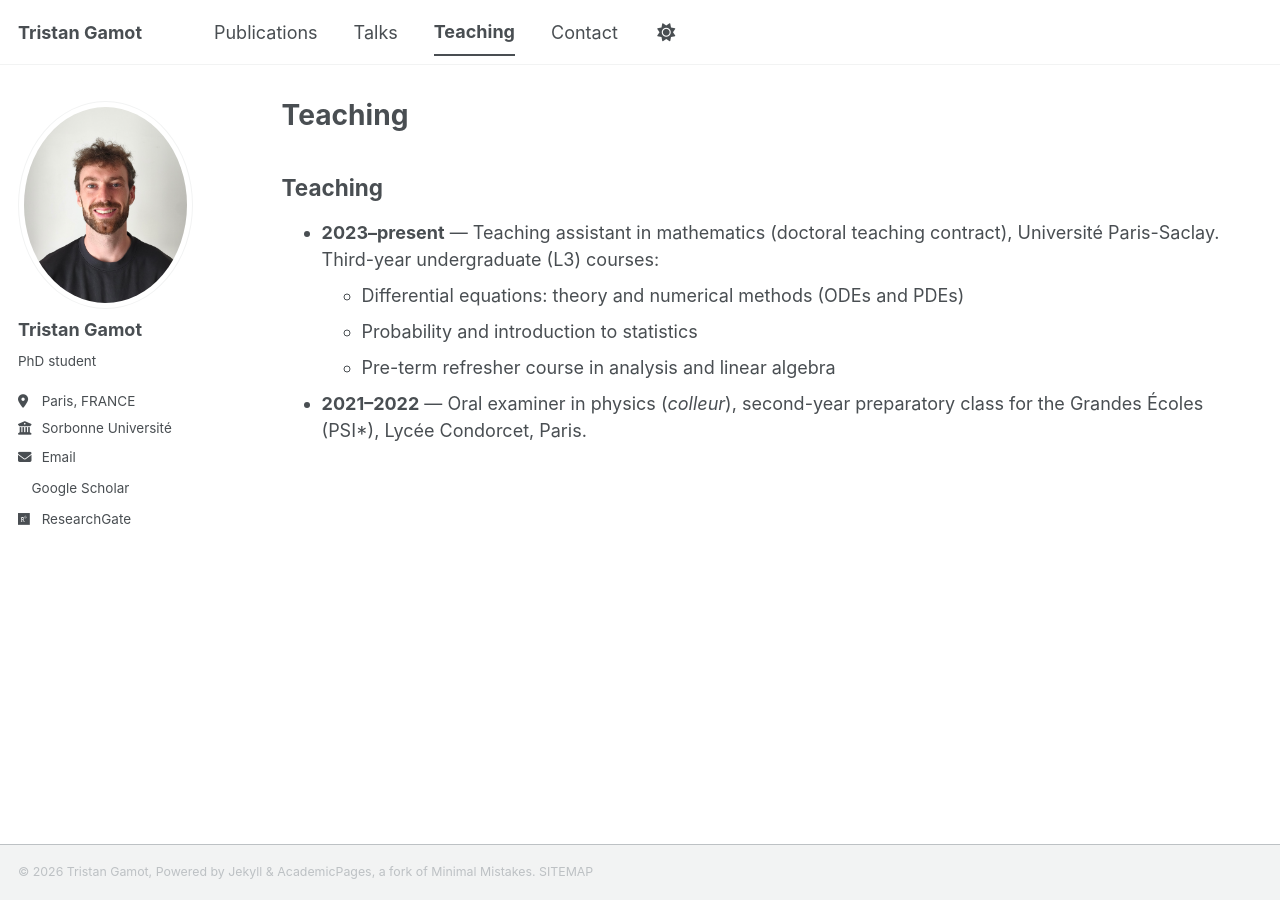
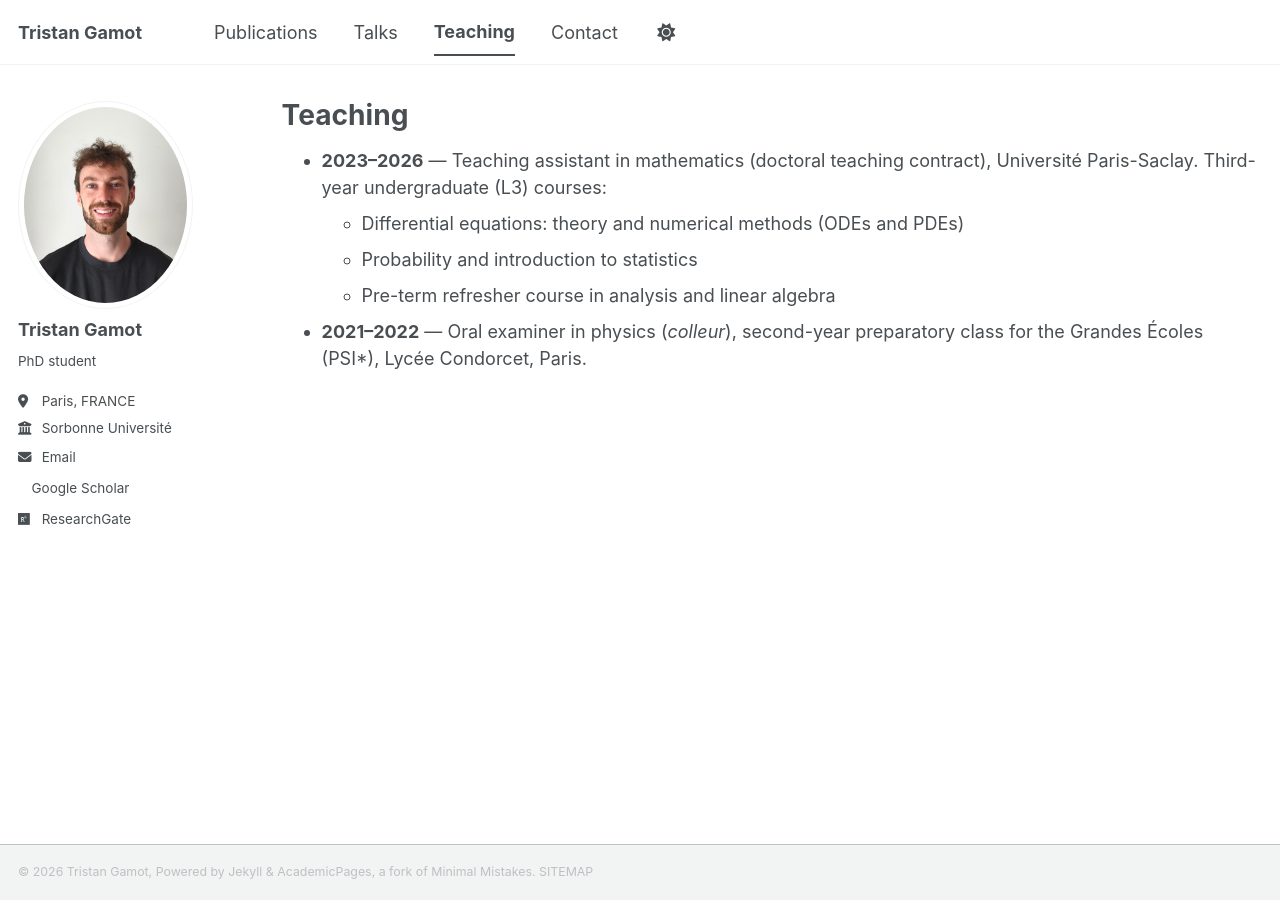
Before and after one commit to tgamot/tgamot.github.io, a Jekyll site: the page built from _pages/teaching.html, in a window 1280 px wide. Built offline with Jekyll 4.4.1, drawn with Linux system fonts in a browser that asks for light colours; a style sheet for code colours, icons or effects is not loaded.

Commit message:
Update teaching.html

```diff
--- a/_pages/teaching.html
+++ b/_pages/teaching.html
@@ -6,10 +6,9 @@ author_profile: true
 ---
 
 <section id="teaching">
-  <h2>Teaching</h2>
   <ul class="teaching-list">
     <li>
-      <strong>2023–present</strong> — Teaching assistant in mathematics (doctoral teaching contract), Université Paris-Saclay. Third-year undergraduate (L3) courses:
+      <strong>2023–2026</strong> — Teaching assistant in mathematics (doctoral teaching contract), Université Paris-Saclay. Third-year undergraduate (L3) courses:
       <ul>
         <li>Differential equations: theory and numerical methods (ODEs and PDEs)</li>
         <li>Probability and introduction to statistics</li>
```
